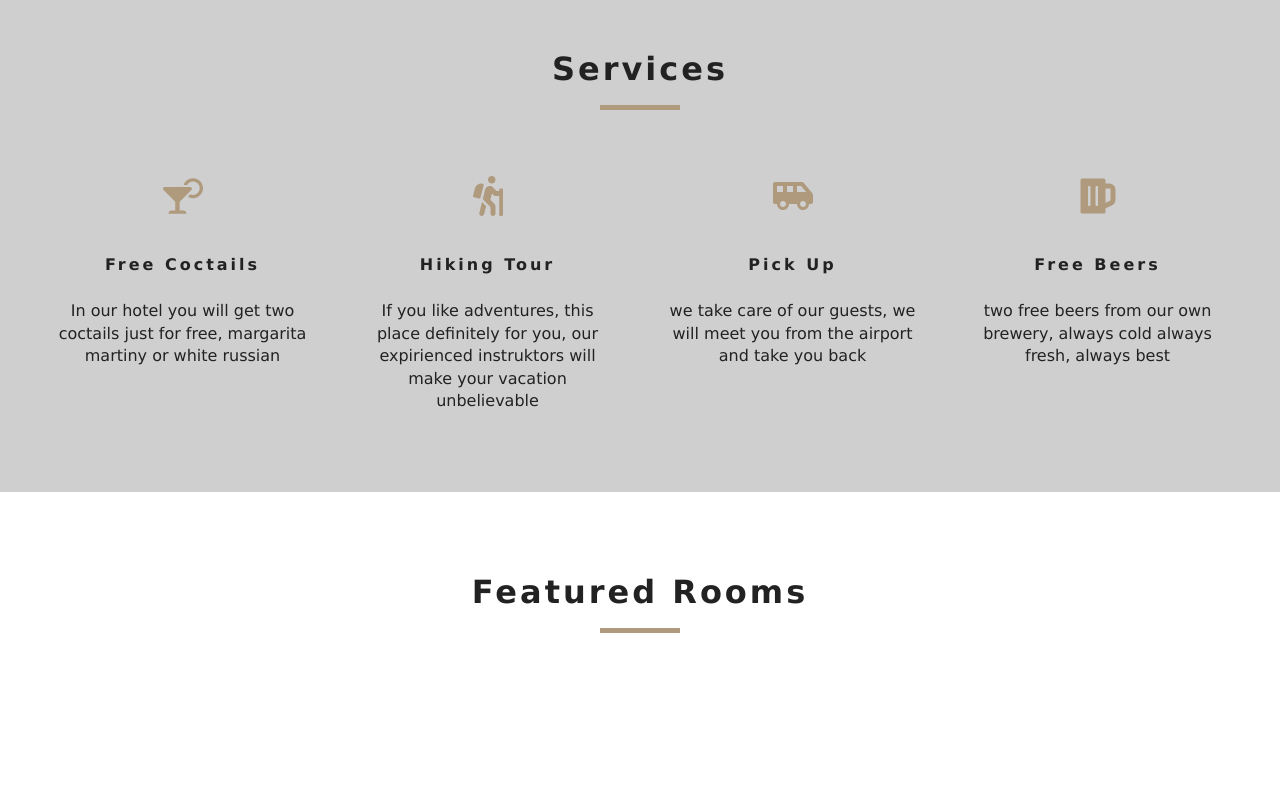
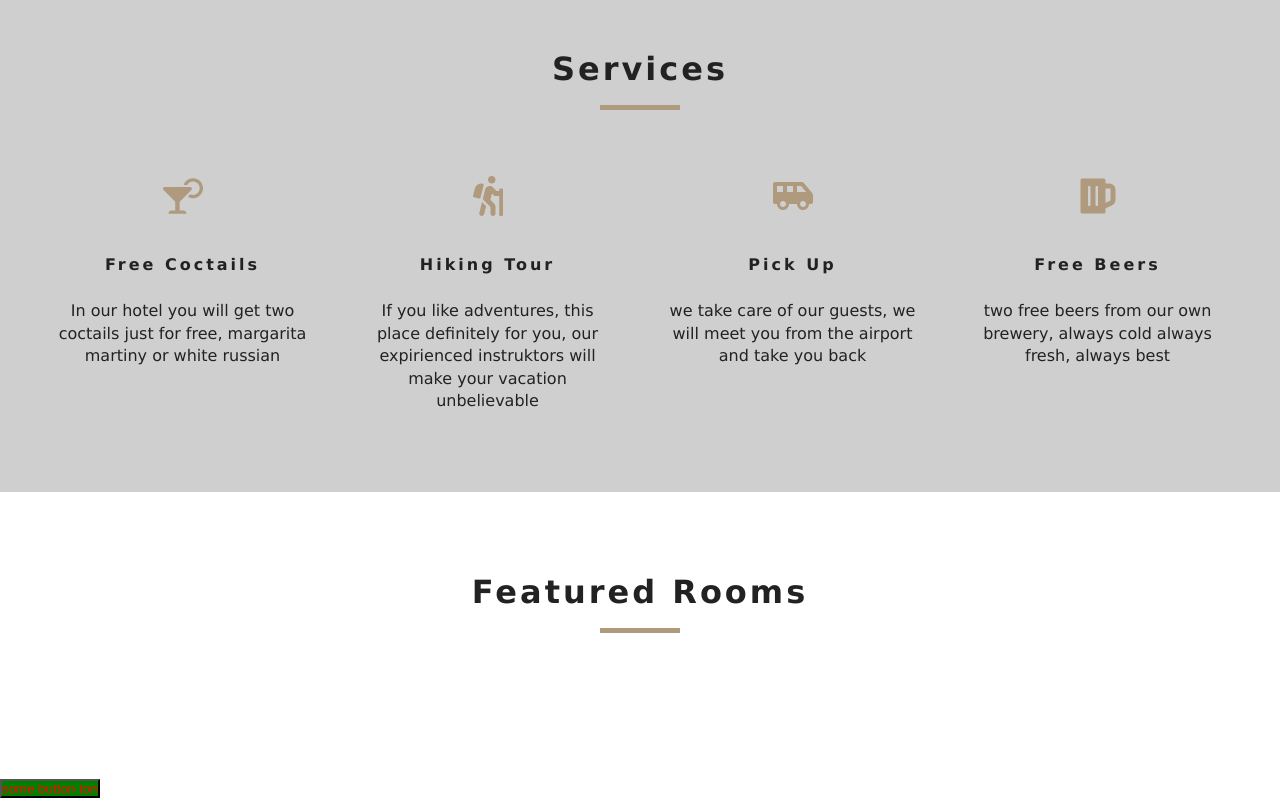
Before and after one commit to trudova/second-proj-trudova, a React (Create React App) app: page / in a window 1280 px wide. Shown: the part 831-1631 px from the top of the page. Before the commit the page ends 1608 px from the top, so only its background shows below. Built offline with nearby package versions, Linux system fonts and the light colour scheme.

Commit message:
import the syling component

```diff
--- a/src/pages/Home.js
+++ b/src/pages/Home.js
@@ -4,6 +4,7 @@ import Banner from "../components/Banner";
 import { Link } from "react-router-dom";
 import Services from "../components/Services";
 import FeturedRooms from "../components/FeaturedRooms";
+import Button from '../components/StyledHero'
 export default function Home() {
   return (
     <>
@@ -19,6 +20,7 @@ export default function Home() {
       </Hero>
       <Services />
       <FeturedRooms />
+      <Button> some button ton</Button>
     </>
   );
 }
```
